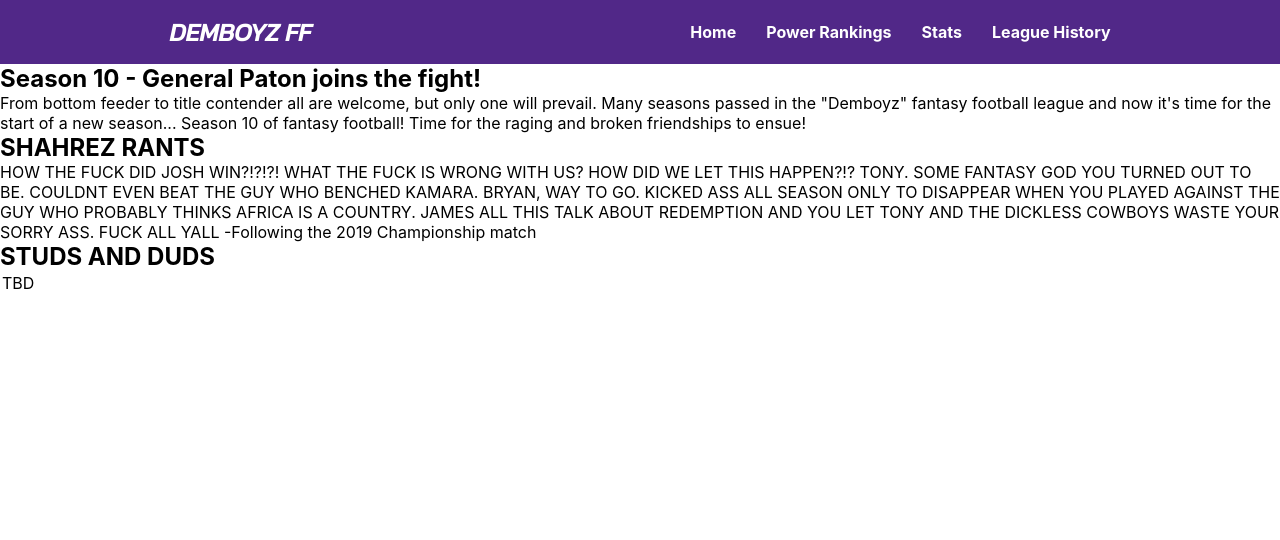
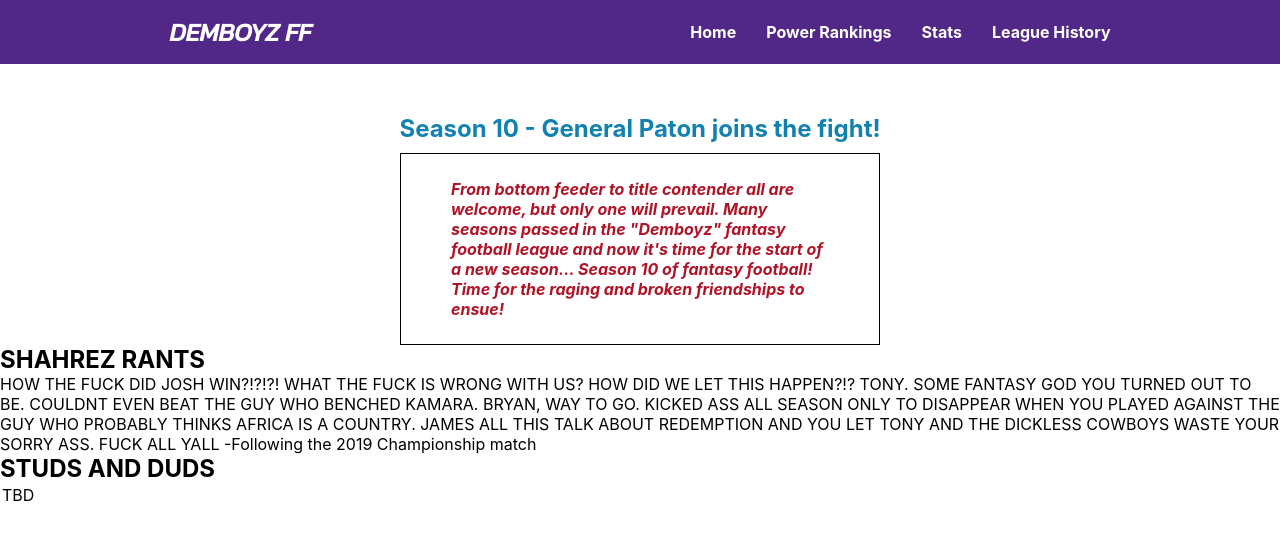
Before and after one commit to Tydomx/demboyz-fantasy-football, a React (Create React App) app: page / in a window 1280 px wide. Shown: the top 540 px of the page. Built offline with nearby package versions, Linux system fonts and the light colour scheme.

Commit message:
Added styling to opening paragraph

```diff
--- a/src/assets/components/pages/Home.js
+++ b/src/assets/components/pages/Home.js
@@ -1,14 +1,18 @@
 import React from "react";
+import './home.css';
 
 export default function Home() {
 	return (
 		<section>
 			{/* opening paragraph */}
 			<div>
-				<h1>Season 10 - General Paton joins the fight!</h1>
-				<p>
-					From bottom feeder to title contender all are welcome, but only one will prevail. Many seasons passed in the "Demboyz" fantasy football league and now it's time for the start of a new season... Season 10 of fantasy football!  Time for the raging and broken friendships to ensue!
+				<div className="openingTitle container">
+					<h1>Season 10 - General Paton joins the fight!</h1>
+				</div>
+				<p className="containerPara openingPara">
+					From bottom feeder to title contender all are welcome, but only one will prevail. Many seasons passed in the "Demboyz" fantasy football league and now it's time for the start of a new season... Season 10 of fantasy football! Time for the raging and broken friendships to ensue!
 				</p>
+
 			</div>
 
 			<div>
--- a/src/assets/components/pages/home.css
+++ b/src/assets/components/pages/home.css
@@ -0,0 +1,47 @@
+*,
+*::after,
+*::before {
+	margin: 0;
+	box-sizing: border-box;
+}
+
+* {
+	--primary: #512888;
+	--secondary: #1181b2;
+	--tertiary: #B11225;
+	--black: #000;
+	--white: #fff;
+}
+
+html {
+	font-size: 62.5%;
+}
+
+body {
+	font-size: 1.6rem;
+}
+
+.openingTitle {
+	color: var(--secondary);
+	padding: 10px;
+	padding-top: 50px;
+}
+
+.container {
+	display: flex;
+	align-items: center;
+	justify-content: center;
+}
+
+.containerPara {
+	color: var(--tertiary);
+	font-weight: bolder;
+	padding: 25px 50px;
+	margin-left: 400px;
+	margin-right: 400px;
+	border: 1px solid var(--black);
+}
+
+.openingPara {
+	font-style: italic;
+}
```
Also changed, not shown: src/assets/components/pages/PowerRank.js (+9 -0 lines).
